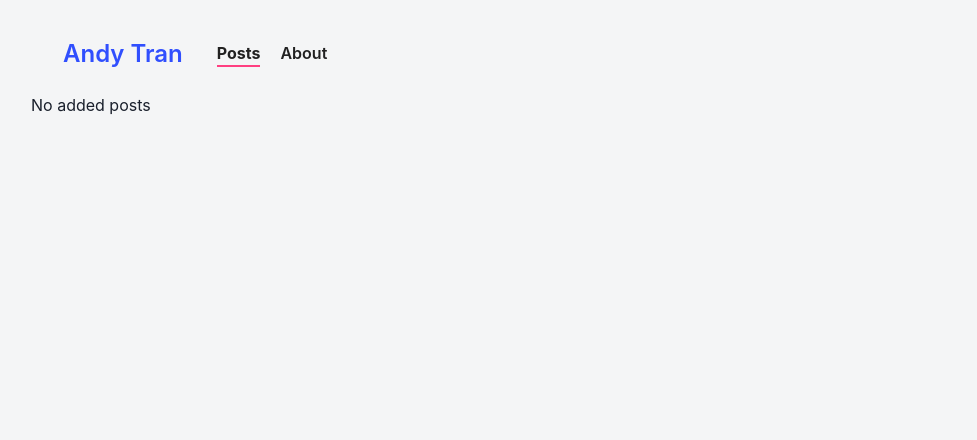
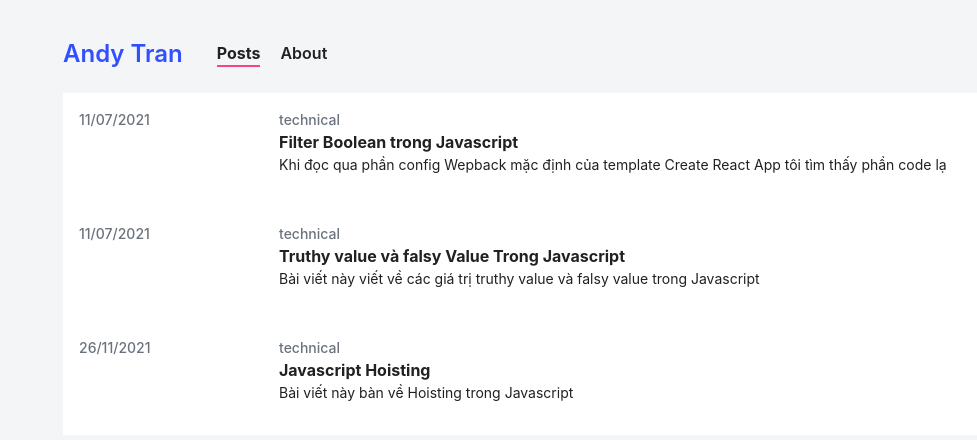
Before and after one commit to thangtmc73/blog, a Next.js app: page /posts in a window 1280 px wide. Shown: the top 440 px of the page, without its empty margins (59-1036 px from the left). Built offline with nearby package versions, Linux system fonts and the light colour scheme.

Commit message:
feat: separate component loads list posts

```diff
--- /dev/null
+++ b/pages/posts/ListPosts/Post.js
@@ -0,0 +1,33 @@
+import { Box, Text, useBreakpointValue } from "@chakra-ui/react"
+
+function Post({ title, description, date, category }) {
+  const minDateHeight = useBreakpointValue({ base: "auto", md: "100px" });
+  const postPaddingTop = useBreakpointValue({ base: 0, md: 4 });
+  return (
+    <>
+      <Box
+        bgColor={"white"}
+        minH={minDateHeight}
+        paddingTop={4}
+        paddingLeft={4}
+        paddingRight={4}
+      >
+        <Text color="#6a737d" fontSize="sm" fontWeight={"medium"}>{date}</Text>
+      </Box>
+      <Box
+        bgColor={"white"}
+        minH={100}
+        paddingTop={postPaddingTop}
+        paddingLeft={4}
+        paddingRight={4}
+        paddingBottom={8}
+      >
+        <Text color="#6a737d" fontSize="sm" fontWeight={"medium"}>{category}</Text>
+        <Text color="#212121" fontSize="md" fontWeight={"bold"}>{title}</Text>
+        <Text color="#212121" fontSize="sm">{description}</Text>
+      </Box>
+    </>
+  )
+}
+
+export default Post;
--- /dev/null
+++ b/pages/posts/ListPosts/index.js
@@ -0,0 +1,34 @@
+import Post from "./Post";
+import { useBreakpointValue } from '@chakra-ui/react'
+import { Grid, Box } from '@chakra-ui/react'
+import styles from "styles/Layout.module.scss";
+
+export default function ListPosts({ posts }) {
+  const gridTemplateColumns = useBreakpointValue({ base: "repeat(1, 1fr)", md: "200px 1fr" })
+  return (
+    <Box
+      bgColor={"white"}
+      marginLeft={8}
+      marginRight={8}
+    >
+      {posts && posts.length > 0 ? (
+        <Grid gridTemplateColumns={gridTemplateColumns}>
+          {posts.map((post, i) => {
+            const { title, description, date, category } = post;
+            return (
+              <Post
+                title={title}
+                description={description}
+                date={date}
+                category={category}
+                key={i}
+              />
+            );
+          })}
+        </Grid>
+      ) : (
+        <h2>No added posts</h2>
+      )}
+    </Box>
+  )
+}
--- a/pages/posts/PostCard.js
+++ /dev/null
@@ -1,9 +0,0 @@
-import { Box } from '@chakra-ui/react'
-
-function PostCard({ post }) {
-  return (
-    <Box>{post}</Box>
-  )
-}
-
-export default PostCard;
--- a/pages/posts/index.js
+++ b/pages/posts/index.js
@@ -1,5 +1,11 @@
+import fs from "fs";
+import path from "path";
+import matter from "gray-matter";
+import dayjs from "dayjs";
+import yaml from 'js-yaml'
+
 import Head from "next/head";
-import PostCard from "./PostCard";
+import ListPosts from "./ListPosts";
 import Header from "components/Header";
 import styles from "styles/Layout.module.scss";
 
@@ -12,17 +18,38 @@ export default function Posts({ posts }) {
       <div className={styles.maxWidthWrapper}>
         <Header />
         <main>
-          {posts && posts.length > 0 ? (
-            <ul>
-              {posts.map((post, i) => (
-                <PostCard post={post} key={i} />
-              ))}
-            </ul>
-          ) : (
-            <h2>No added posts</h2>
-          )}
+          <ListPosts posts={posts} />
         </main>
       </div>
     </div>
   )
 }
+
+export const getStaticProps = async () => {
+  const files = fs.readdirSync(path.join('posts'))
+  const posts = files.map(filename => {
+    const markdownWithMeta = fs.readFileSync(path.join('posts', filename), 'utf-8');
+    const { data } = matter(markdownWithMeta);
+    const {
+      title,
+      description = "",
+      date,
+      category = "",
+      tags = []
+    } = data;
+    console.log("===data", new Date(date));
+    return {
+      title,
+      description,
+      date: dayjs(new Date(date)).format("DD/MM/YYYY"),
+      category,
+      tags,
+      slug: filename.split('.')[0]
+    }
+  })
+  return {
+    props: {
+      posts
+    }
+  }
+}
```
